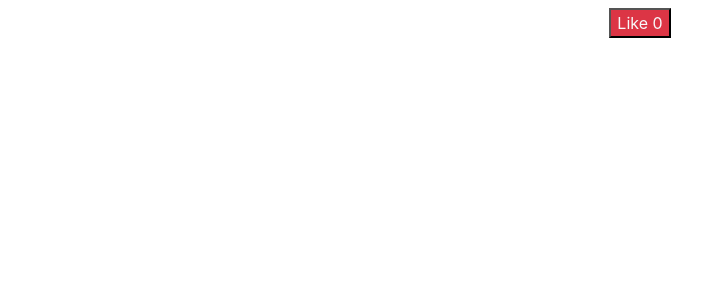
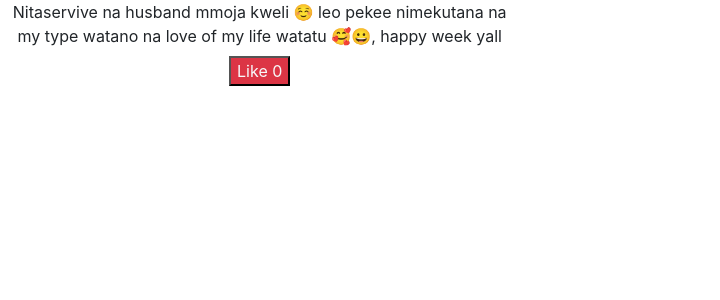
Before and after one commit to mercyogalo/facebook-clone, a React (Create React App) app in the folder my-app/: page / in a window 1280 px wide. Shown: the top 300 px of the page, without its empty margins (0-720 px from the left). Built offline with nearby package versions, Linux system fonts and the light colour scheme.

Commit message:
created the description section

```diff
--- a/my-app/src/App.js
+++ b/my-app/src/App.js
@@ -1,5 +1,6 @@
 import {useState} from 'react';
 import './App.css';
+import Description from './Description';
 
 function App() {
 
@@ -23,6 +24,10 @@ if (click>1){
 
   return (
     <div className="App">
+      <div className='row'>
+      <div className='col-sm-5'>
+
+<Description />
 
 
 <button className="mt-2 bg-danger text-light" onClick={handleClick}>
@@ -31,6 +36,8 @@ Like {counter}
 
 
     </div>
+    </div>
+    </div>
   );
 }
 
--- /dev/null
+++ b/my-app/src/Description.js
@@ -0,0 +1,12 @@
+
+
+
+
+export default function Description(){
+
+return (
+<div>
+Nitaservive na husband mmoja kweli ☺️ leo pekee nimekutana na my type watano na love of my life watatu 🥰😀, happy week yall
+</div>
+);
+}
```
